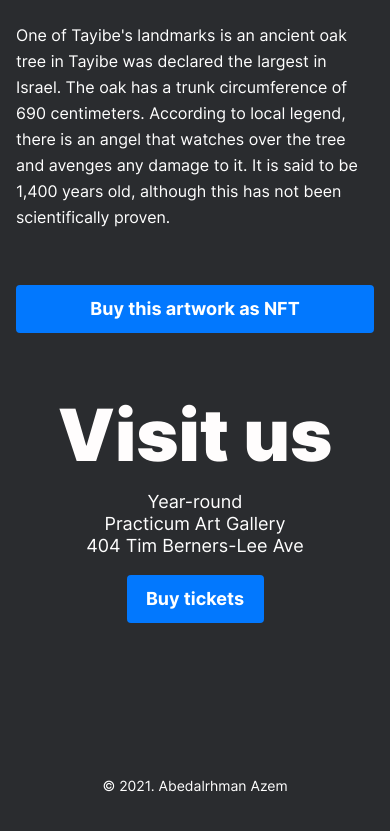
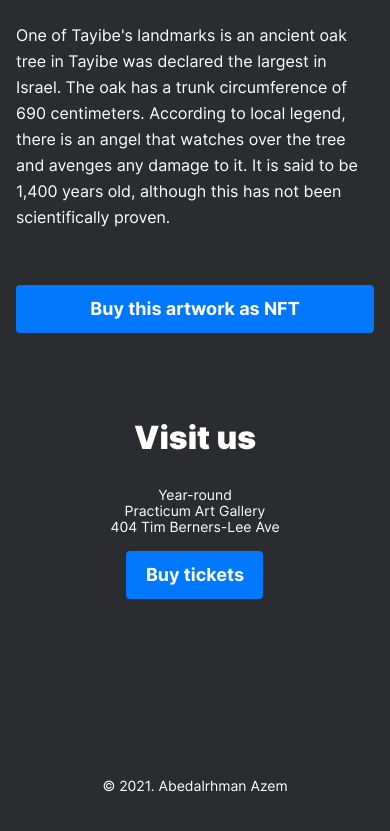
Before and after one commit to Rhman-azem/web_project_3, a plain HTML site: page index.html in a window 390 px wide. Shown: the part 8789-9620 px from the top of the page. Drawn offline with Linux system fonts and the light colour scheme.

Commit message:
fiexes for project 3

```diff
--- a/blocks/cover-content/__button-teckets/cover-content__button-tickets.css
+++ b/blocks/cover-content/__button-teckets/cover-content__button-tickets.css
@@ -14,4 +14,13 @@
   align-items: center;
   justify-content: center;
   border-radius: 4px;
+  margin-top: 32px;
 }
+
+@media screen and (max-width: 535px) {
+  .cover-content__button-tickets {
+    margin-top: 16px;
+    font-size: 18px;
+    line-height: 22px;
+  }
+}
--- a/blocks/cover-content/__subtitle/cover-content__subtitle.css
+++ b/blocks/cover-content/__subtitle/cover-content__subtitle.css
@@ -7,4 +7,12 @@
   line-height: 22px;
   color: #ffffff;
   text-align: center;
+  margin: 0;
 }
+
+@media screen and (max-width: 535px) {
+  .cover-content__subtitle {
+    font-size: 14px;
+    line-height: 16px;
+  }
+}
--- a/blocks/cover-content/__title/cover-content__title.css
+++ b/blocks/cover-content/__title/cover-content__title.css
@@ -7,4 +7,13 @@
   margin: 0;
   text-align: center;
   color: #fffdfd;
+  margin-bottom: 32px;
 }
+
+@media screen and (max-width: 535px) {
+  .cover-content__title {
+    margin-bottom: 32px;
+    font-size: 32px;
+    line-height: 35px;
+  }
+}
--- a/index.html
+++ b/index.html
@@ -346,11 +346,9 @@
       <section class="cover">
         <div class="cover-content">
           <h2 class="cover-content__title">Visit us</h2>
-          <p class="cover-content__subtitle">
-            Year-round<br />
-            Practicum Art Gallery<br />
-            404 Tim Berners-Lee Ave
-          </p>
+          <p class="cover-content__subtitle">Year-round</p>
+          <p class="cover-content__subtitle">Practicum Art Gallery</p>
+          <p class="cover-content__subtitle">404 Tim Berners-Lee Ave</p>
 
           <a
             class="cover-content__button-tickets"
```
